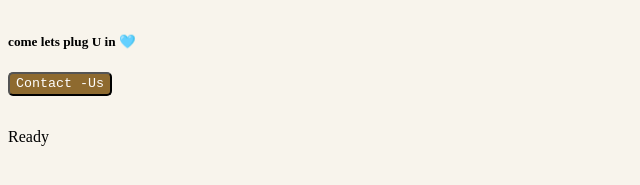
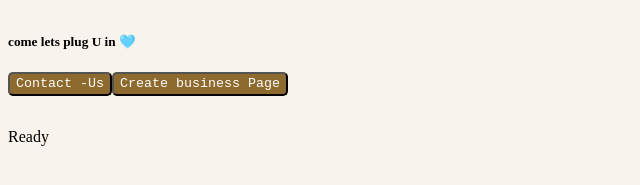
Before and after one commit to city-plug/city-plug.github.io, a plain HTML site: page login.html in a window 1280 px wide. Shown: the part 563-748 px from the top of the page, without its empty margins (0-640 px from the left). Drawn offline with nearby package versions, Linux system fonts and the light colour scheme.

Commit message:
update login.html

```diff
--- a/login.html
+++ b/login.html
@@ -22,7 +22,7 @@
   <h5>come lets plug U in 🩵</h5>
 
 
-  <a href="https://wa.me/qr/FUY4TMT7V5EYJ1"><button>Contact -Us</button></a>
+  <a href="https://wa.me/qr/FUY4TMT7V5EYJ1"><button>Contact -Us</button></a><a href="owner-login.html"><button>Create business Page</button></a>
 
 
 
```
